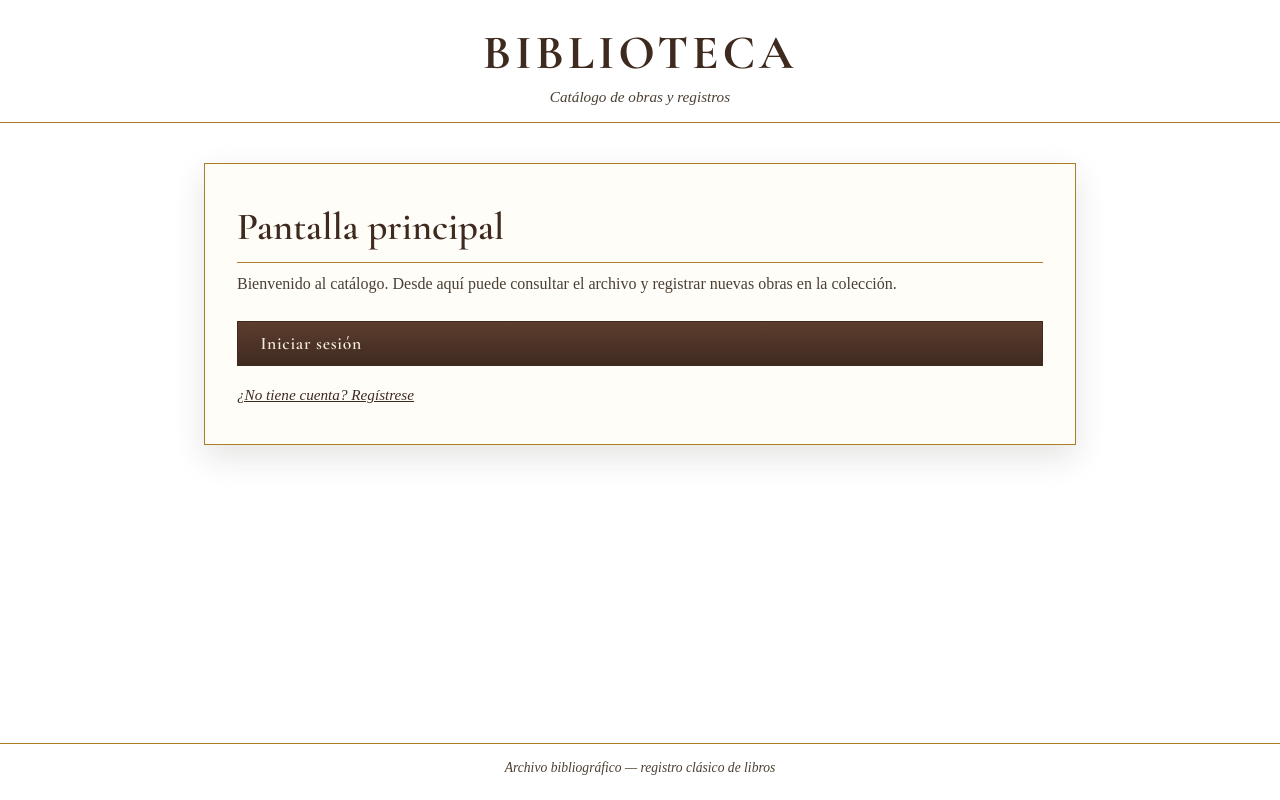
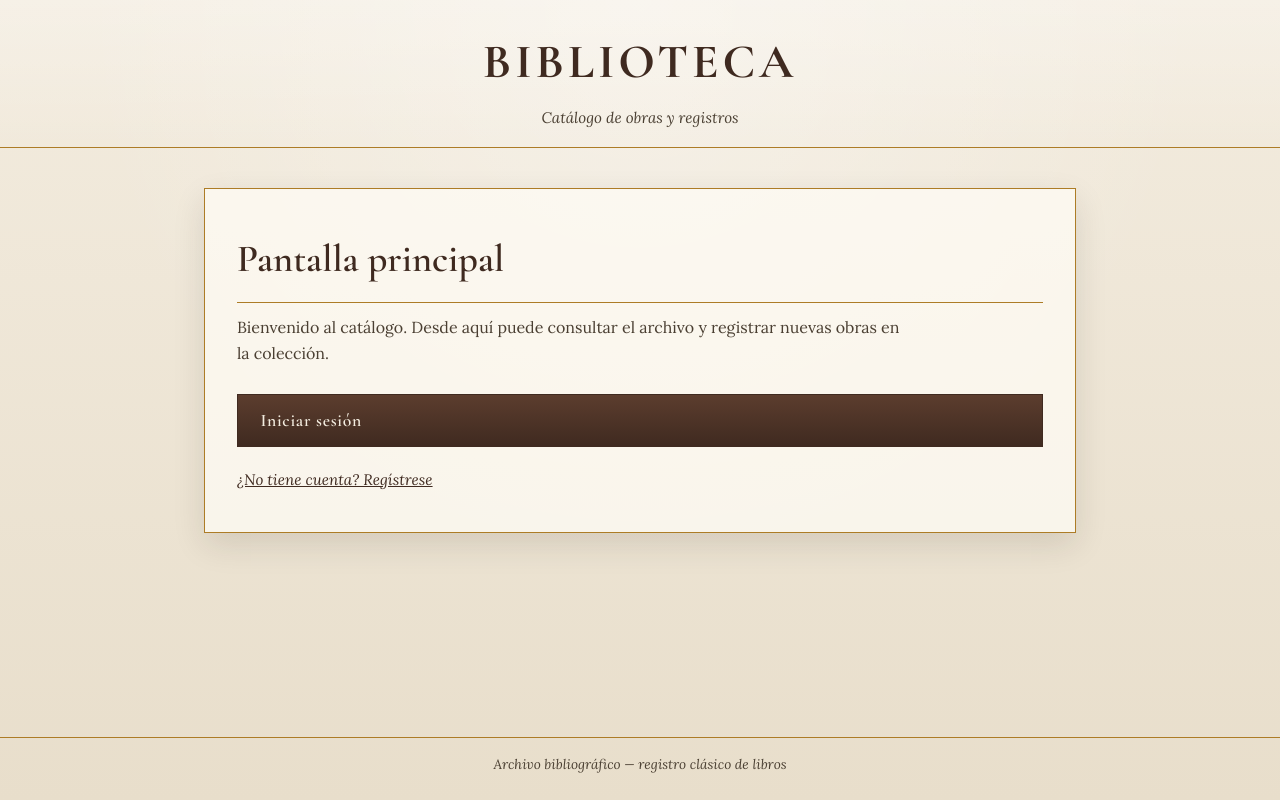
Before and after one commit to ji-web534/biblioteca-inteligente, a React (Vite) app in the folder frontend/: page / in a window 1280 px wide. Built offline with nearby package versions, Linux system fonts and the light colour scheme.

Commit message:
fix(profile): solucionar overflow flex layout
- Remover todos los !important del código
- Container: width 100% sin padding para evitar wrap
- Main: añadir minWidth: 0 para permitir flex-shrink
- Sidebar: box-sizing border-box explícito
- Estilos limpios sin hacks de !important

```diff
--- a/frontend/src/index.css
+++ b/frontend/src/index.css
@@ -12,19 +12,29 @@
   --shadow: rgba(42, 33, 24, 0.12);
 }
 
-html,
-body {
-  font-size: 16px;
-  overflow-x: hidden !important;
-  max-width: 100vw !important;
-  width: 100% !important;
-  margin: 0 !important;
-  padding: 0 !important;
+*,
+*::before,
+*::after {
+  box-sizing: border-box;
 }
 
-* {
-  box-sizing: border-box !important;
-  max-width: 100vw !important;
+html {
+  font-size: 16px;
+  overflow-x: hidden;
+  width: 100%;
+}
+
+body {
+  margin: 0;
+  min-height: 100vh;
+  max-width: 100vw;
+  overflow-x: hidden;
+  font-family: 'Lora', Georgia, 'Times New Roman', serif;
+  color: var(--ink);
+  background:
+    radial-gradient(circle at top, rgba(255, 255, 255, 0.35), transparent 55%),
+    linear-gradient(180deg, var(--parchment) 0%, var(--parchment-dark) 100%);
+  line-height: 1.6;
 }
 
 #root {
--- a/frontend/src/pantallas/Profile.jsx
+++ b/frontend/src/pantallas/Profile.jsx
@@ -119,15 +119,14 @@ function Profile() {
     const sidebarWidth = sidebarOpen ? '240px' : '60px'
 
     return (
-        <section className="library-page" style={{ overflowX: 'hidden !important' }}>
+        <section className="library-page" style={{ overflowX: 'hidden', width: '100%', maxWidth: '100vw' }}>
             <div style={{
                 display: 'flex',
                 minHeight: '100vh',
-                width: '90%',
-                maxWidth: '90% !important',
-                margin: '0 auto',
+                width: '100%',
+                maxWidth: '100%',
                 boxSizing: 'border-box',
-                overflowX: 'hidden !important'
+                overflowX: 'hidden'
             }}>
                 {/* Sidebar fijo */}
                 <aside
@@ -146,8 +145,7 @@ function Profile() {
                         position: 'sticky',
                         top: 0,
                         height: '100vh',
-                        overflowY: 'auto',
-                        overflowX: 'hidden !important'
+                        overflowY: 'auto'
                     }}
                 >
                     {/* Botón toggle del sidebar */}
@@ -260,11 +258,12 @@ function Profile() {
                   {/* Contenido principal - flexible */}
                 <main style={{
                     flex: 1,
-                    width: '100% !important',
-                    maxWidth: '100% !important',
-                    padding: '1.5rem',
+                    width: '100%',
+                    maxWidth: '100%',
+                    minWidth: 0,
+                    padding: '2rem',
                     boxSizing: 'border-box',
-                    overflow: 'hidden !important'
+                    overflow: 'hidden'
                 }}>
                     {/* Formulario de edición perfil */}
                     {editando && seccionActiva === 'editar-perfil' && (
```
